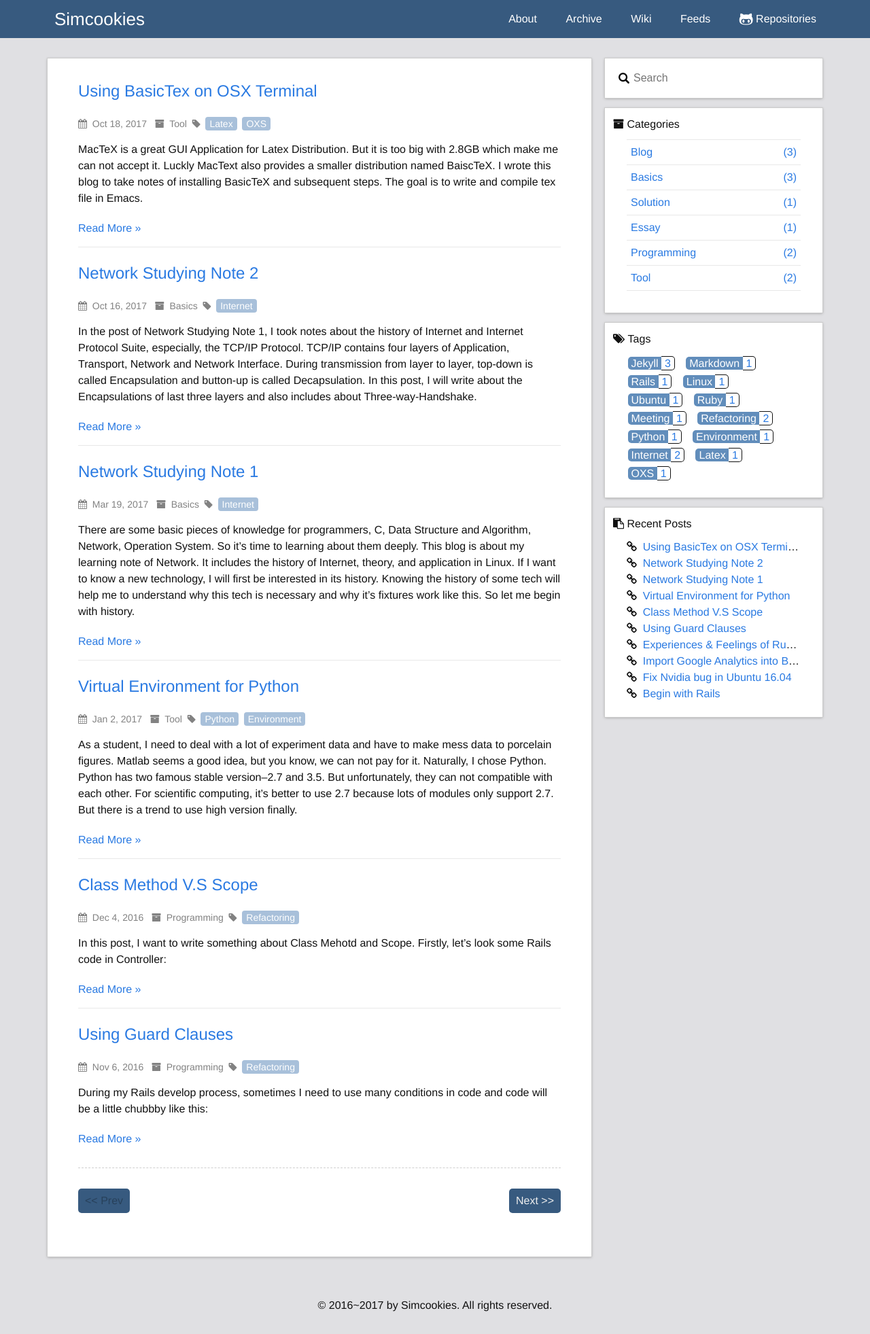
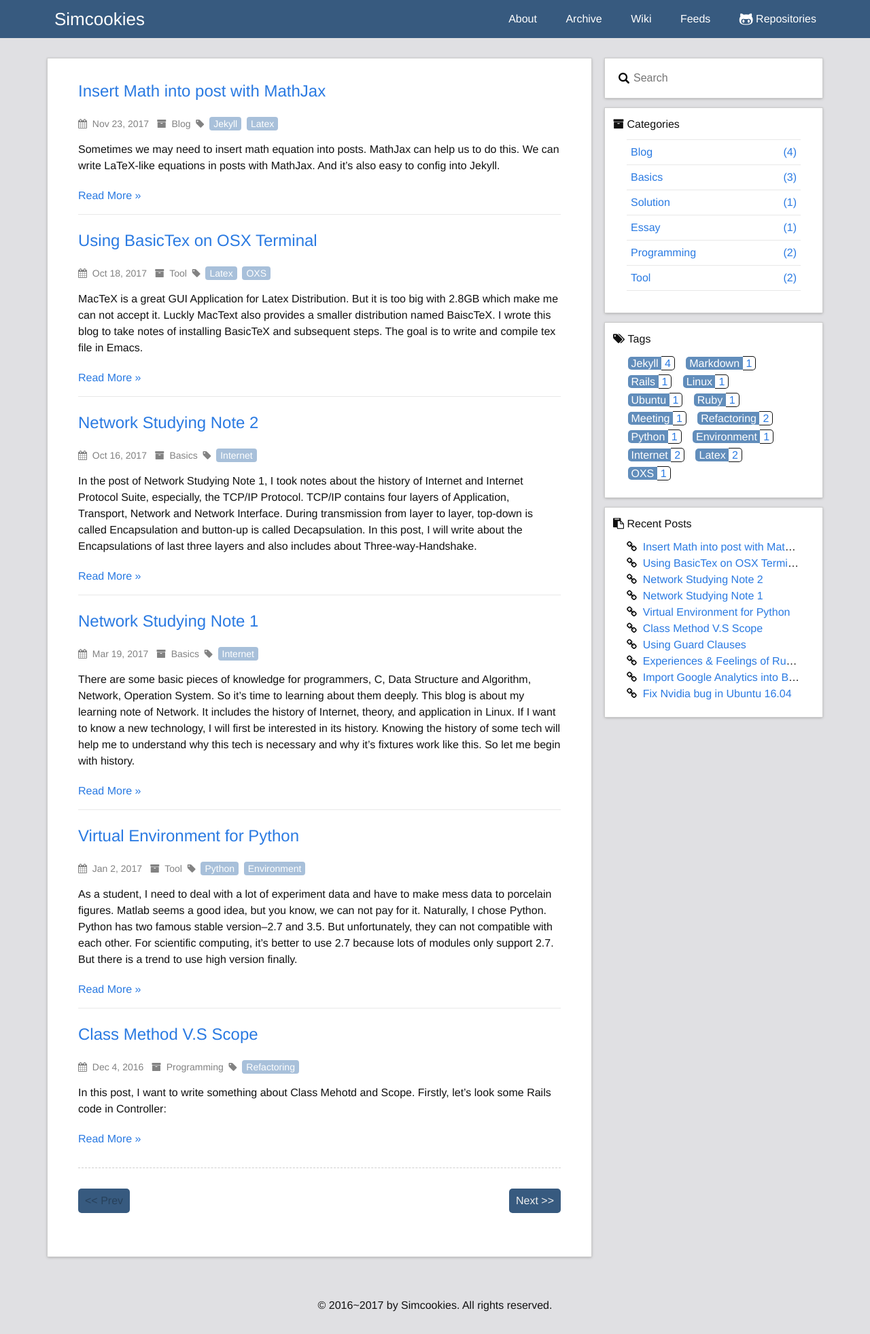
Before and after one commit to Simcookies/gitio, a Jekyll site: the page built from index.html, in a window 1280 px wide. Shown: the whole page at 68% size. Built offline with Jekyll 4.4.1, drawn with Linux system fonts in a browser that asks for light colours; nearby versions of some CDN libraries; the list of posts is cut into pages by our own code.

Commit message:
add MathJax and new post

````diff
--- a/_includes/head.html
+++ b/_includes/head.html
@@ -12,6 +12,7 @@
   <link rel="alternate" type="application/rss+xml" title="{{ site.title }}" href="{{ "/feed.xml" | prepend: site.baseurl | prepend: site.url }}">
   <script src="https://ajax.googleapis.com/ajax/libs/jquery/1.12.0/jquery.min.js"></script>
   <script src="https://ajax.googleapis.com/ajax/libs/jqueryui/1.11.4/jquery-ui.min.js"></script>
+  <script src="http://cdn.mathjax.org/mathjax/latest/MathJax.js?config=TeX-AMS-MML_HTMLorMML"></script>
   <script src="/public/script/main.js"></script>
   <link rel="shortcut icon" type="image/x-icon" href="/public/favicon.ico">
 </head>
--- /dev/null
+++ b/_posts/2017-11-23-insert-math-into-post-with-mathjax.md
@@ -0,0 +1,43 @@
+---
+title: "Insert Math into post with MathJax"
+date: 2017-11-23 19:50:32 +0900
+category: blog
+tags: jekyll latex
+toc: false
+---
+
+Sometimes we may need to insert math equation into posts. [MathJax](https://www.mathjax.org/#about) can help us to do this. We can write LaTeX-like equations in posts with MathJax. And it's also easy to config into Jekyll.
+
+-------------------------------------------------------------------------------
+
+## Add script tag into HTML head.
+
+Add the script below into every page (or add it into template page "default.html"):
+
+```html
+<script src="http://cdn.mathjax.org/mathjax/latest/MathJax.js?config=TeX-AMS-MML_HTMLorMML"></script>
+```
+
+## Use redcarpet or karmdown as Markdown compiler[^footnote]
+
+Set it in `_config.yml` file:
+
+```ruby
+markdwon: kramdown # or redcarpet
+```
+
+## Use LaTeX-like code
+
+MathJax use `\\( \\)` for inline math and `\\[ \\]` or `$$ $$` for displayed math. For instance:
+
+```latex
+$$ E = mc^2 $$
+```
+
+You can get:
+
+$$E=mc^2$$
+
+`\\( \alpha\times\beta\times\gamma \\)` can get \\(\alpha\times\beta\times\gamma\\)
+
+[^footnote]: Because some strange things will happen when you use default Markdown compiler.
````
